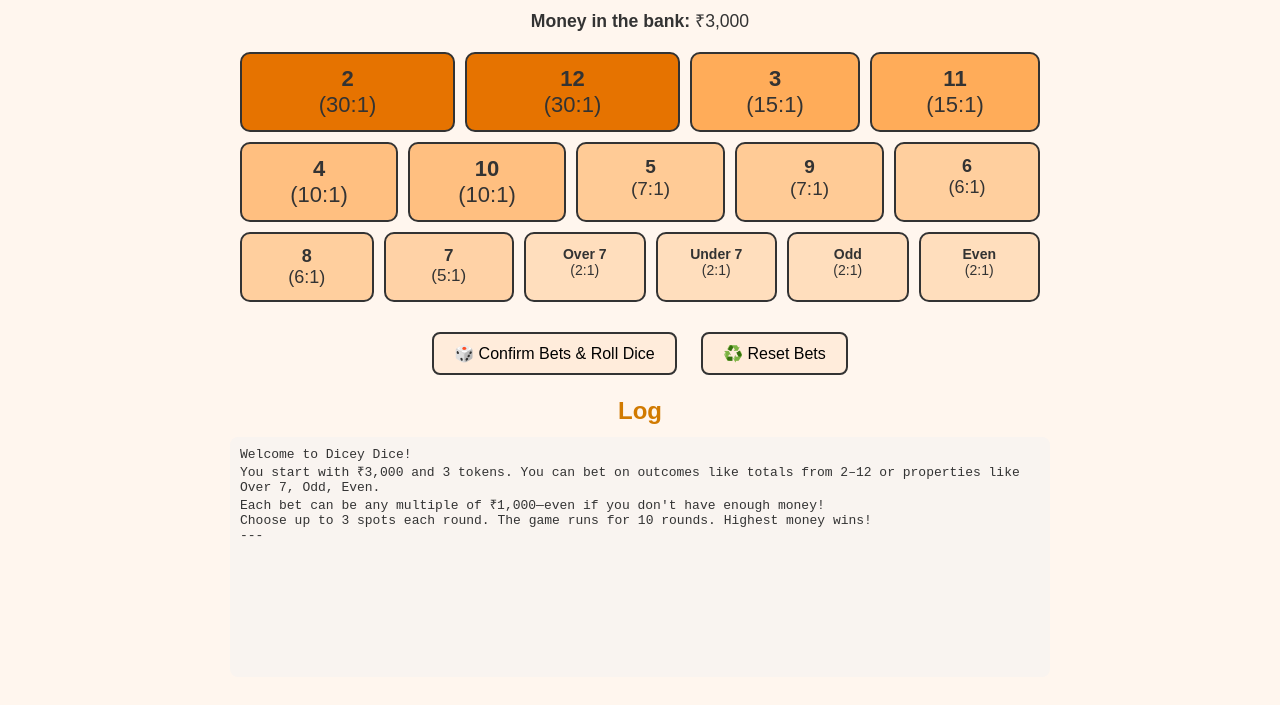
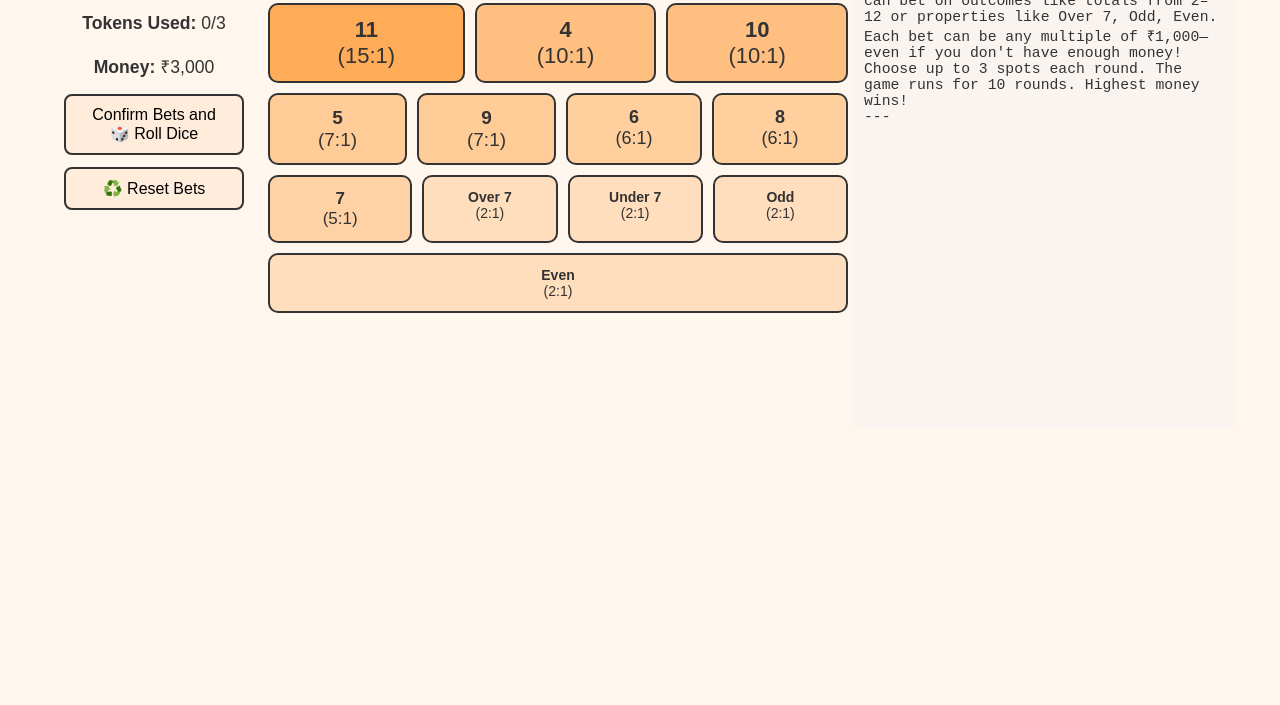
Before and after one commit to shaumikkhanna/dicey-dice, a plain HTML site: page index.html in a window 1280 px wide. Shown: the part 151-856 px from the top of the page. After the commit the page ends 800 px from the top, so only its background shows below. Drawn offline with Linux system fonts and the light colour scheme.

Commit message:
redesign

```diff
--- a/index.html
+++ b/index.html
@@ -7,23 +7,35 @@
 		<title>Dicey Dice - Single Player</title>
 	</head>
 	<body>
+		<div class="main-layout">
+			<div class="sidebar left">
 				<h1>Dicey Dice</h1>
 				<div class="status">
 					<strong>Round:</strong> <span id="round">1</span>/10
 				</div>
 				<div class="status">
-			<strong>Tokens Used:</strong> <span id="tokens-used">0</span>/3
+					<strong>Tokens Used:</strong>
+					<span id="tokens-used">0</span>/3
 				</div>
 				<div class="status">
-			<strong>Money in the bank:</strong> ₹<span id="money">3000</span>
+					<strong>Money:</strong> ₹<span id="money">3000</span>
+				</div>
+
+				<button id="roll-btn" onclick="rollDice()">
+					Confirm Bets and 🎲 Roll Dice
+				</button>
+				<button id="reset-btn" onclick="resetRound()">
+					♻️ Reset Bets
+				</button>
 			</div>
 
 			<div class="board" id="board"></div>
 
-		<button id="roll-btn" onclick="rollDice()">
-			🎲 Confirm Bets & Roll Dice
-		</button>
-		<button id="reset-btn" onclick="resetRound()">♻️ Reset Bets</button>
+			<div class="sidebar right">
+				<h2>Log</h2>
+				<pre id="log"></pre>
+			</div>
+		</div>
 		<audio
 			id="dice-sound"
 			src="sounds/dice-roll.mp3"
@@ -48,10 +60,6 @@
 				</div>
 			</div>
 		</div>
-
-		<h2>Log</h2>
-		<pre id="log"></pre>
-
 		<script src="script.js"></script>
 	</body>
 </html>
--- a/script.js
+++ b/script.js
@@ -73,8 +73,17 @@ function renderBoard() {
 					: "");
 			div.onclick = () => {
 				if (gameEnded) return;
+
+				const currentBet = bids[space.label] || 0;
+				const isNewBet = !bids.hasOwnProperty(space.label);
+
+				// Check if they are trying to place a new token beyond the limit
+				if (isNewBet && tokensUsed >= 3) {
+					alert("You can only place tokens on up to 3 spaces.");
+					return;
+				}
+
 				currentBetLabel = space.label;
-				const currentBet = bids[space.label] || 0;
 				popupInput.value = currentBet || 1000;
 				popupLabel.innerHTML = `How much do you want to bet on <b>${
 					space.label
--- a/style.css
+++ b/style.css
@@ -159,3 +159,54 @@ pre {
 .popup-btn.cancel:hover {
 	background-color: #f5b9b9;
 }
+
+.main-layout {
+	display: flex;
+	gap: 4px; /* reduced from 20px */
+	align-items: flex-start;
+	justify-content: center;
+	padding: 1rem;
+	flex-wrap: wrap;
+}
+
+.sidebar {
+	flex: 0 0 220px;
+	display: flex;
+	flex-direction: column;
+	align-items: center;
+}
+
+.sidebar button {
+	margin: 6px 0; /* top-bottom spacing */
+	width: 100%;
+	max-width: 180px;
+}
+
+.sidebar.left {
+	text-align: left;
+}
+
+.sidebar.right {
+	text-align: left;
+	flex: 0 0 360px; /* match or exceed log width */
+}
+
+.board {
+	flex: 1 1 500px;
+	display: flex;
+	flex-wrap: wrap;
+	justify-content: center;
+	gap: 10px;
+	max-width: 600px;
+}
+
+pre#log {
+	background: #f9f4f0;
+	padding: 12px;
+	border-radius: 8px;
+	height: 460px; /* was 400px */
+	width: 360px; /* was 220px */
+	overflow-y: auto;
+	white-space: pre-wrap;
+	font-size: 0.92rem;
+}
```
Lines whose indentation alone changed are shown as unchanged.
